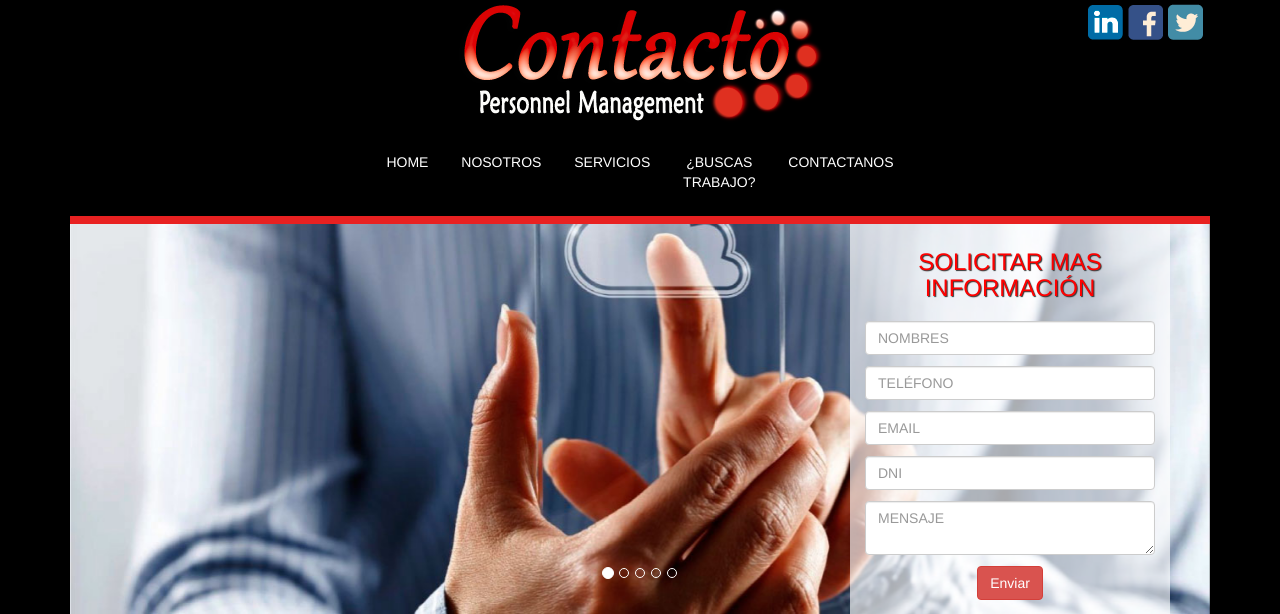
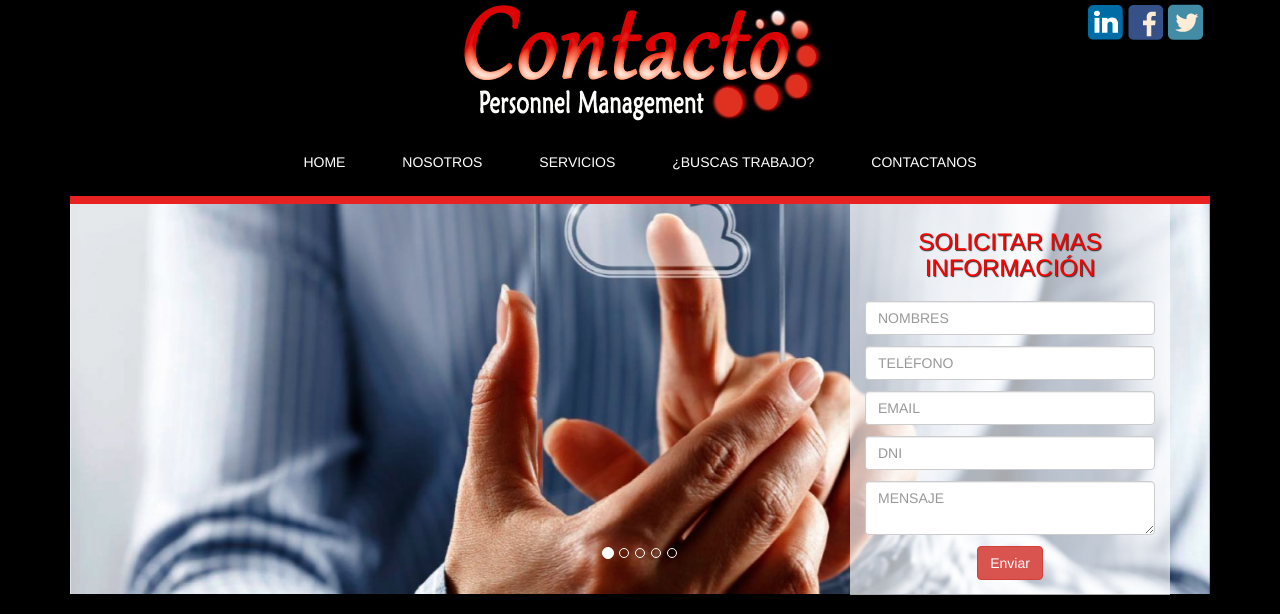
Before and after one commit to OscarSith/contactopm, a PHP site: page /index.php in a window 1280 px wide. Shown: the top 614 px of the page. Run offline with PHP 8.4, Linux system fonts and the light colour scheme.

Commit message:
Corregido el ancho del enlace

```diff
--- a/tpl/header.tpl.php
+++ b/tpl/header.tpl.php
@@ -30,12 +30,12 @@
                         </ul>
                     </div>
                     <img src="img/logo.png" alt="Logo contactopm" id="logo" class="center-block">
-                    <nav class="col-sm-6 col-sm-offset-3">
+                    <nav class="col-sm-8 col-sm-offset-2">
                         <ul class="nav nav-pills nav-justified">
                             <li><a href="index.php">HOME</a></li>
                             <li><a href="nosotros.php">NOSOTROS</a></li>
                             <li><a href="servicio.php">SERVICIOS</a></li>
-                            <li><a href="postula.php">¿BUSCAS TRABAJO?</a></li>
+                            <li><a href="postula.php" style="white-space:nowrap">¿BUSCAS TRABAJO?</a></li>
                             <li><a href="contacto.php">CONTACTANOS</a></li>
                         </ul>
                     </nav>
```
